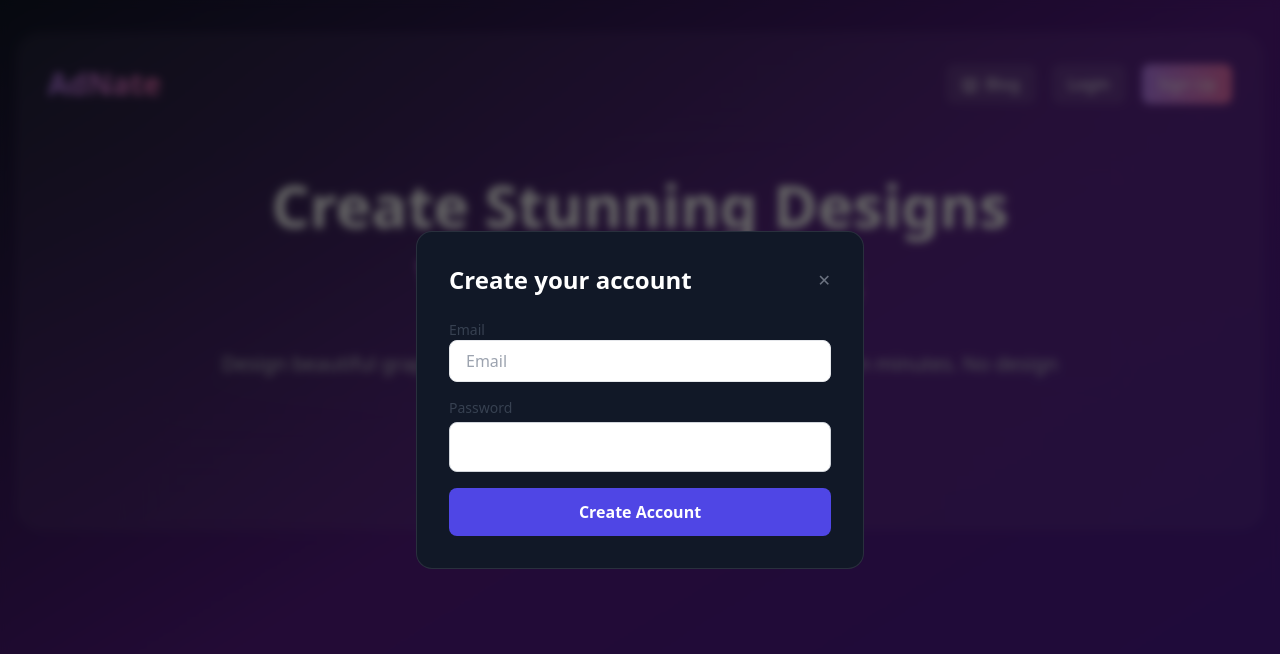
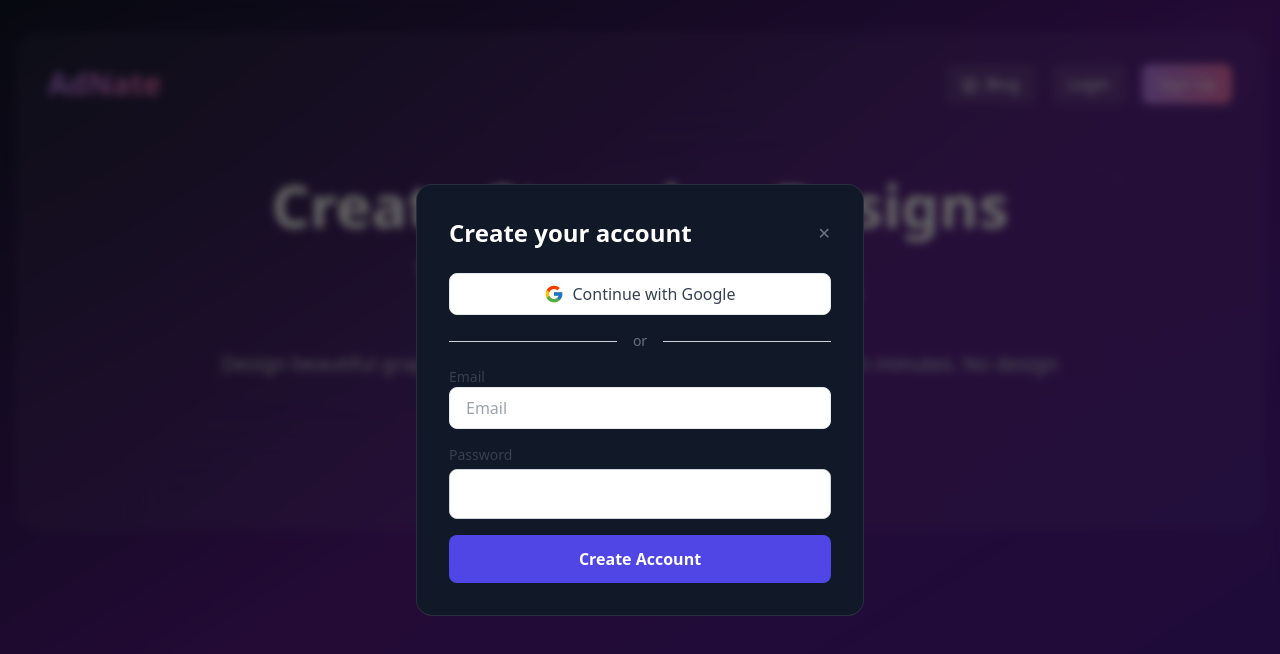
Before and after one commit to Zubariev/AdNate, a React (Vite) app: page / in a window 1280 px wide. Both pictures are taken after a click on the button "Sign Up". Shown: the top 654 px of the page. Built offline with nearby package versions, Linux system fonts and the light colour scheme.

Commit message:
add google auth

```diff
--- a/src/pages/LandingPage.tsx
+++ b/src/pages/LandingPage.tsx
@@ -83,6 +83,21 @@ const LandingPage = () => {
     }
   };
 
+  const handleGoogleSignIn = async () => {
+    try {
+      const { data, error } = await supabase.auth.signInWithOAuth({
+        provider: 'google',
+        options: {
+          redirectTo: `${window.location.origin}/designs`
+        }
+      });
+
+      if (error) throw error;
+    } catch (err) {
+      setError(err instanceof Error ? err.message : 'Failed to sign in with Google');
+    }
+  };
+
   return (
     <div className="text-white">
       <nav className="flex items-center justify-between mb-16">
@@ -151,6 +166,22 @@ const LandingPage = () => {
               </div>
             )}
             <form onSubmit={handleLogin} className="space-y-4">
+              <div className="space-y-4">
+                <button
+                  onClick={handleGoogleSignIn}
+                  type="button"
+                  className="flex items-center justify-center w-full px-4 py-2 space-x-2 text-gray-700 transition-colors bg-white border rounded-lg hover:bg-gray-50"
+                >
+                  <img src="/google-icon.svg" alt="Google" className="w-5 h-5" />
+                  <span>Continue with Google</span>
+                </button>
+
+                <div className="flex items-center">
+                  <div className="flex-1 border-t border-gray-300"></div>
+                  <span className="px-4 text-sm text-gray-500">or</span>
+                  <div className="flex-1 border-t border-gray-300"></div>
+                </div>
+
                 <div>
                   <label className="block text-sm font-medium text-gray-700">Email</label>
                   <input
@@ -171,6 +202,7 @@ const LandingPage = () => {
                     required
                     className="w-full px-4 py-3 mt-1 border border-gray-300 rounded-lg focus:ring-2 focus:ring-indigo-500"
                   />
+                </div>
               </div>
               <button
                 type="submit"
@@ -203,6 +235,22 @@ const LandingPage = () => {
               </div>
             )}
             <form onSubmit={handleSignUp} className="space-y-4">
+              <div className="space-y-4">
+                <button
+                  onClick={handleGoogleSignIn}
+                  type="button"
+                  className="flex items-center justify-center w-full px-4 py-2 space-x-2 text-gray-700 transition-colors bg-white border rounded-lg hover:bg-gray-50"
+                >
+                  <img src="/google-icon.svg" alt="Google" className="w-5 h-5" />
+                  <span>Continue with Google</span>
+                </button>
+
+                <div className="flex items-center">
+                  <div className="flex-1 border-t border-gray-300"></div>
+                  <span className="px-4 text-sm text-gray-500">or</span>
+                  <div className="flex-1 border-t border-gray-300"></div>
+                </div>
+
                 <div>
                   <label className="block text-sm font-medium text-gray-700">Email</label>
                   <input
@@ -224,6 +272,7 @@ const LandingPage = () => {
                     className="w-full px-4 py-3 mt-1 border border-gray-300 rounded-lg focus:ring-2 focus:ring-indigo-500"
                   />
                 </div>
+              </div>
               <button
                 type="submit"
                 disabled={loading}
```
Also changed, not shown: public/google-icon.svg (added). Lines whose indentation alone changed are shown as unchanged.
